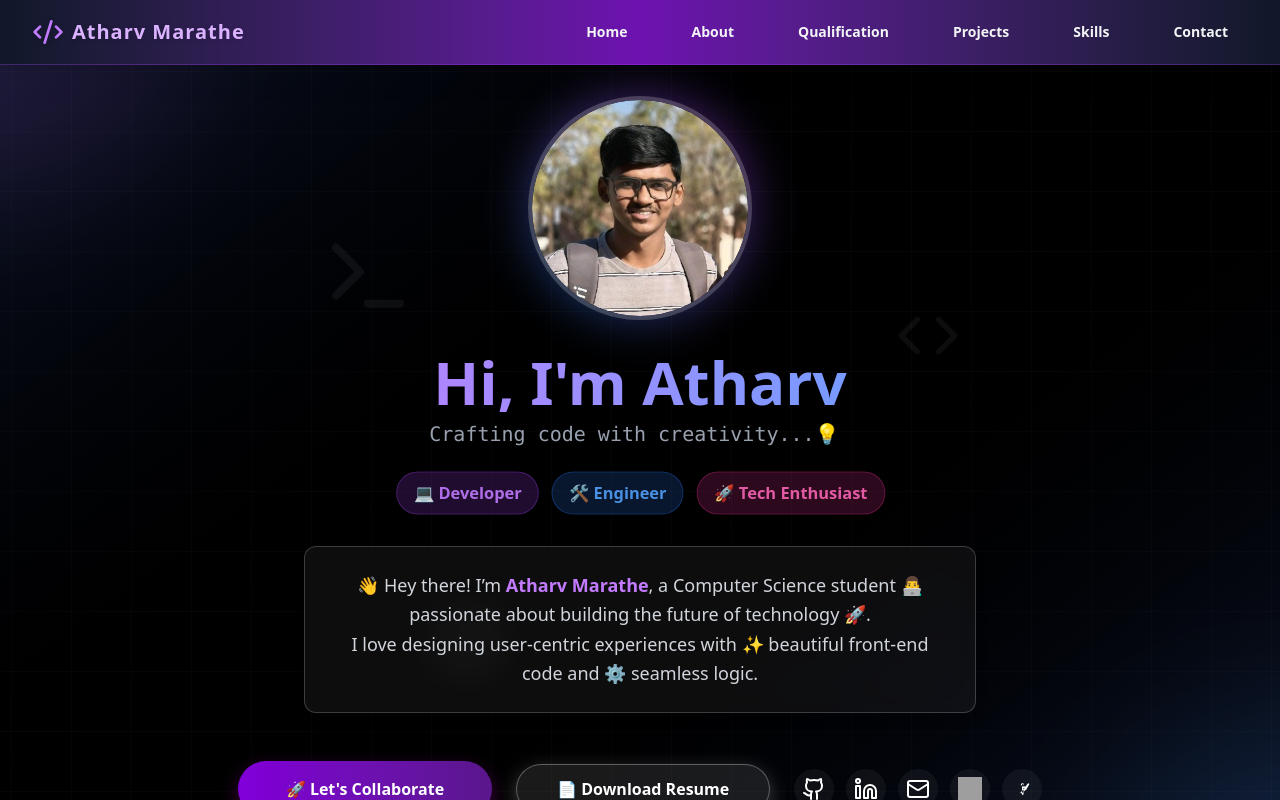
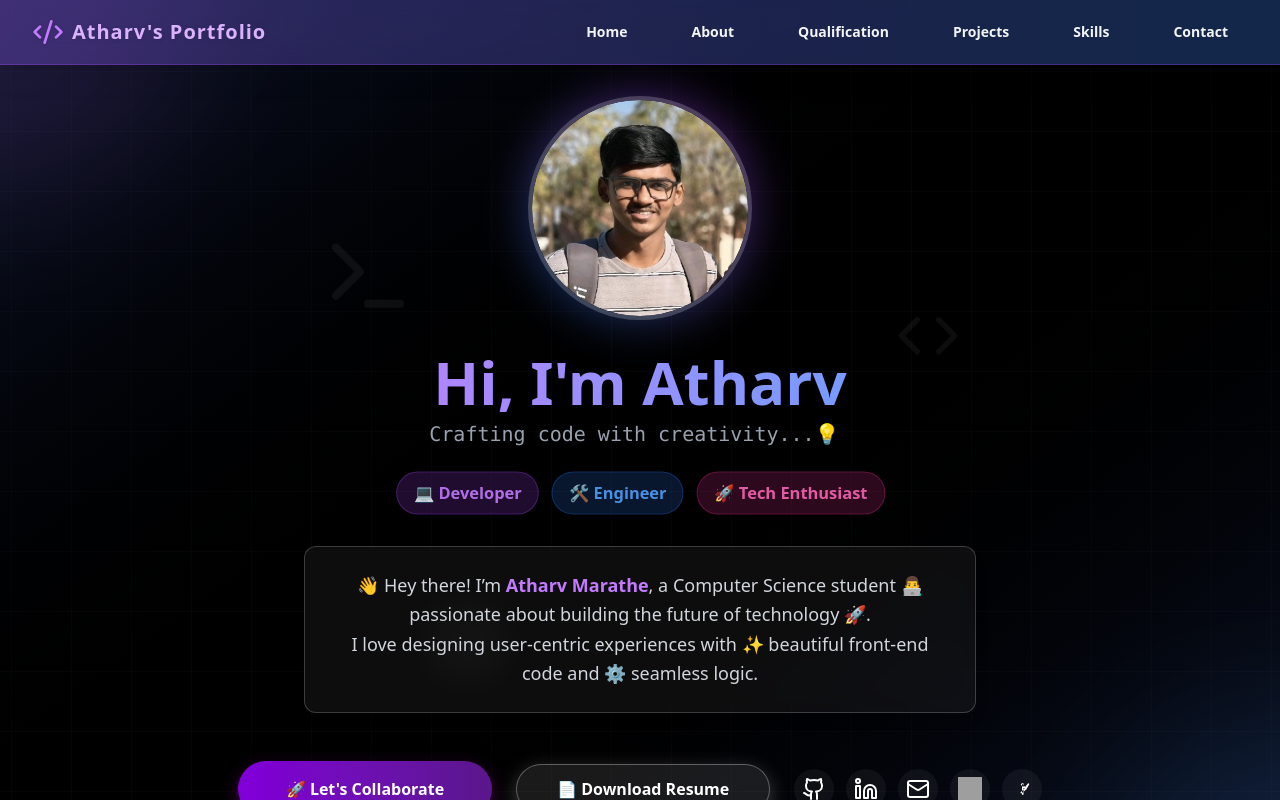
Before and after one commit to Atharv190/atharv_portfolio, a React (Vite) app: page / in a window 1280 px wide. Built offline with nearby package versions, Linux system fonts and the light colour scheme; grey boxes are pictures that could not be loaded.

Commit message:
Update Navbar.tsx

```diff
--- a/src/components/Navbar.tsx
+++ b/src/components/Navbar.tsx
@@ -17,9 +17,7 @@ const Navbar = () => {
     };
 
     window.addEventListener('scroll', handleScroll);
-    return () => {
-      window.removeEventListener('scroll', handleScroll);
-    };
+    return () => window.removeEventListener('scroll', handleScroll);
   }, [lastScrollY]);
 
   const navLinks = [
@@ -35,17 +33,23 @@ const Navbar = () => {
     <nav
       className={`fixed w-full z-50 shadow-xl transition-transform duration-300 ${
         showNavbar ? 'translate-y-0' : '-translate-y-full'
-      } bg-gradient-to-r from-gray-900 via-purple-800 to-gray-900 bg-opacity-80 backdrop-blur-md border-b border-purple-500/30`}
+      } bg-gray-900 bg-opacity-70 backdrop-blur-lg border-b border-purple-500/30`}
+      style={{
+        background:
+          'linear-gradient(90deg, rgba(139,92,246,0.3) 0%, rgba(59,130,246,0.3) 100%)',
+        backdropFilter: 'blur(12px)',
+      }}
     >
       <div className="max-w-7xl mx-auto px-4 sm:px-6 lg:px-8">
         <div className="flex items-center justify-between h-16">
           {/* Logo */}
-<div className="flex items-center">
+          <div className="flex items-center">
             <Code2 className="h-8 w-8 text-purple-400 drop-shadow" />
             <span className="ml-2 text-xl font-bold text-purple-300 tracking-wider drop-shadow">
-              Atharv Marathe
+              Atharv's Portfolio
             </span>
           </div>
+
           {/* Desktop Links */}
           <div className="hidden md:block">
             <div className="ml-10 flex items-center space-x-6">
@@ -53,7 +57,7 @@ const Navbar = () => {
                 <a
                   key={link.name}
                   href={link.href}
-                  className="relative px-5 py-2 rounded-lg text-sm font-semibold text-gray-100 transition-all duration-300 ease-in-out hover:bg-purple-600/10 hover:text-white hover:scale-105 hover:shadow-lg"
+                  className="relative px-5 py-2 rounded-lg text-sm font-semibold text-gray-100 transition-all duration-300 ease-in-out hover:bg-purple-600/20 hover:text-white hover:scale-105 hover:shadow-lg"
                 >
                   {link.name}
                 </a>
@@ -66,6 +70,7 @@ const Navbar = () => {
             <button
               onClick={() => setIsOpen(!isOpen)}
               className="inline-flex items-center justify-center p-2 rounded-md text-purple-300 hover:text-white focus:outline-none"
+              aria-label="Toggle menu"
             >
               {isOpen ? <X className="h-6 w-6" /> : <Menu className="h-6 w-6" />}
             </button>
```
